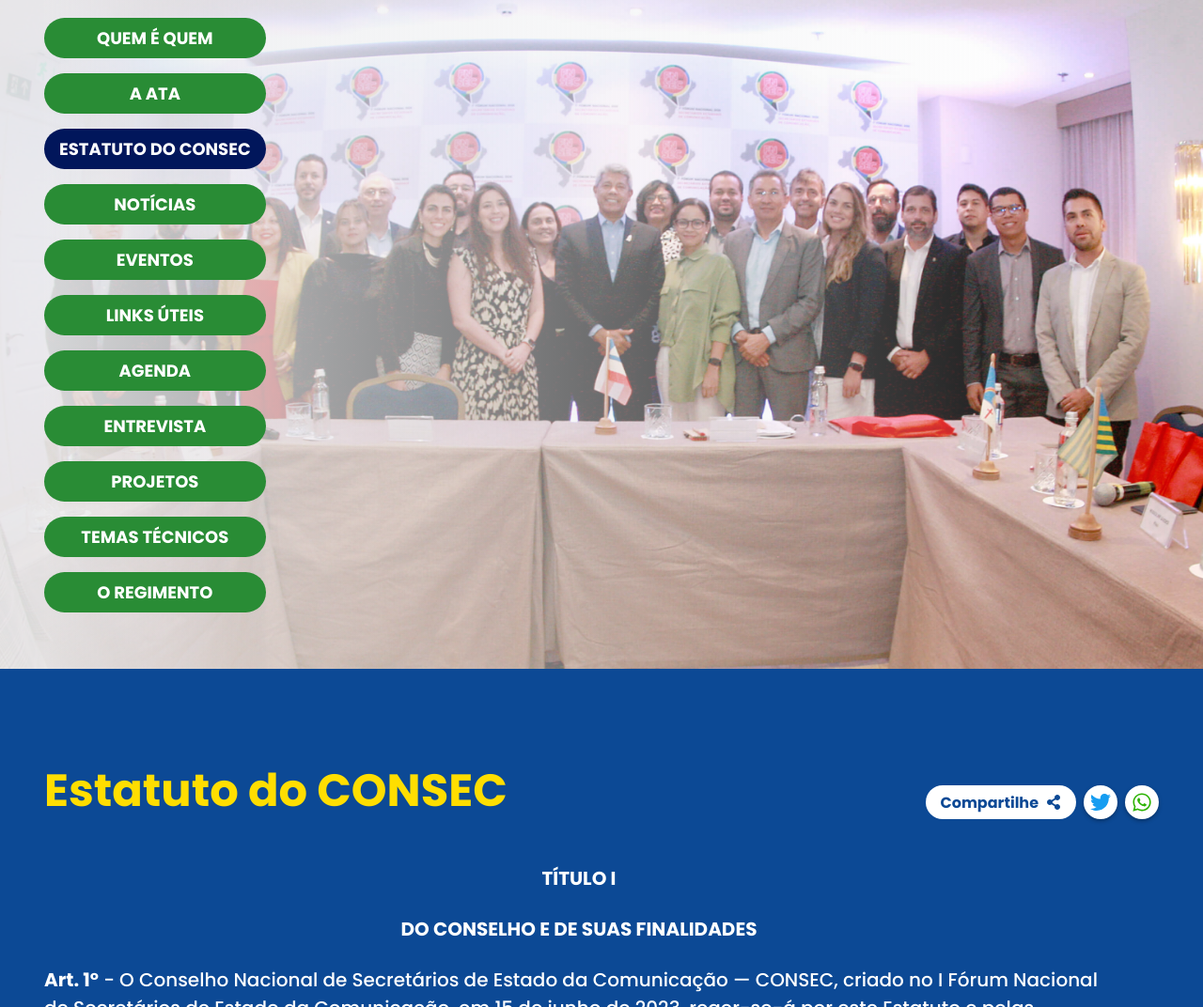
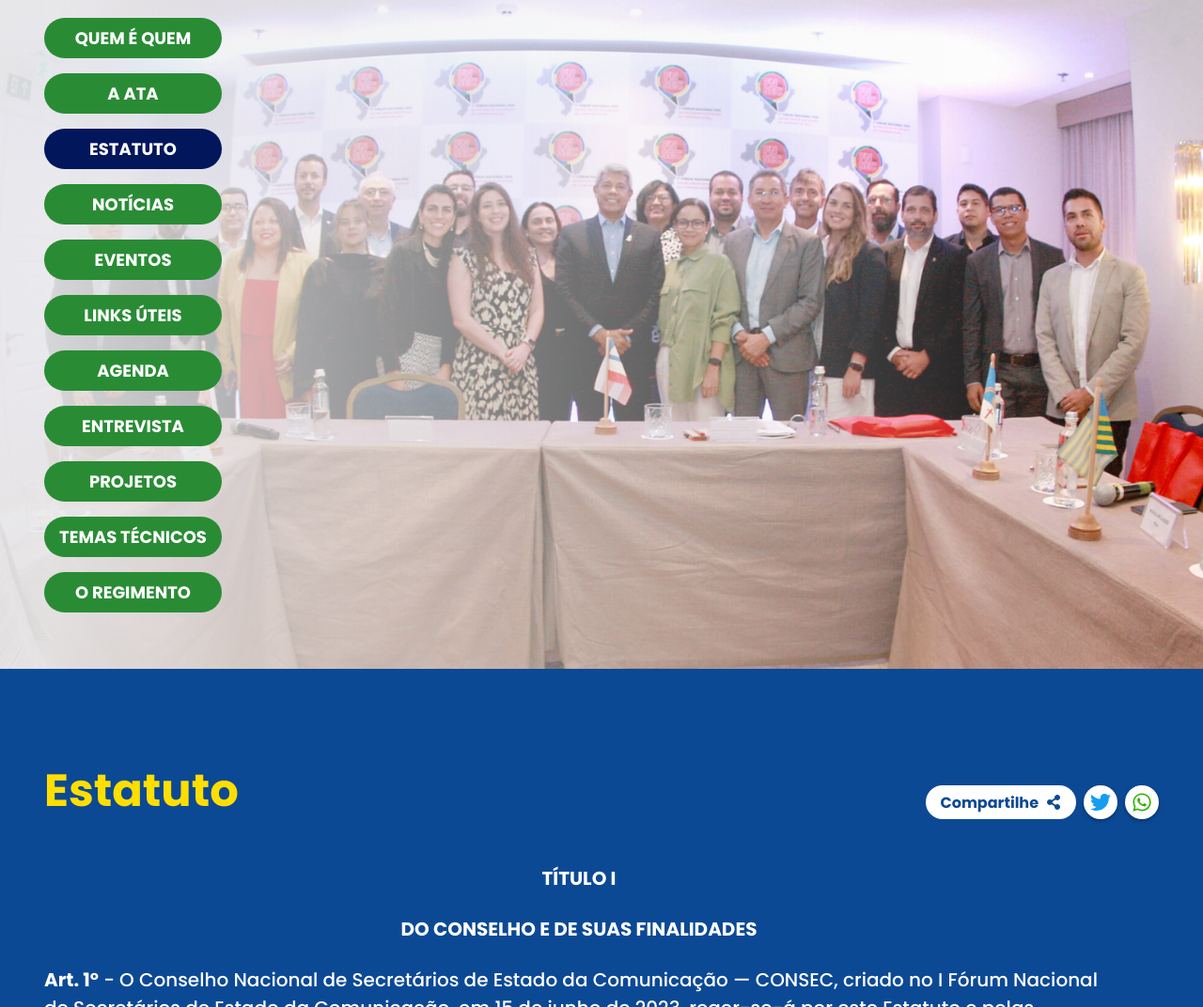
Before and after one commit to agenciathoth/cnsecom, a website: page dist/metas-e-proposito.html in a window 1280 px wide. Shown: the part 520-1592 px from the top of the page at 94% size. Drawn offline with Linux system fonts and the light colour scheme.

Commit message:
Update metas-e-proposito.html

```diff
--- a/dist/metas-e-proposito.html
+++ b/dist/metas-e-proposito.html
@@ -220,7 +220,7 @@
                 <ul class="hero-menu">
                     <li><a href="./index.html">Quem é quem</a></li>
                     <li><a href="./ata-de-criacao-do-consec.html">A ata</a></li>
-                    <li><a href="./metas-e-proposito.html" class="active">ESTATUTO do CONSEC</a></li>
+                    <li><a href="./metas-e-proposito.html" class="active">ESTATUTO</a></li>
                     <li><a href="#">Notícias</a></li>
                     <li><a href="#">Eventos</a></li>
                     <li><a href="#">Links úteis </a></li>
@@ -237,7 +237,7 @@
     <section class="s-content">
         <div class="container">
             <div class="content-header">
-                <h1>Estatuto do CONSEC</h1>
+                <h1>Estatuto</h1>
 
                 <ul class="content-header-shareButtons">
                     <li>
```
